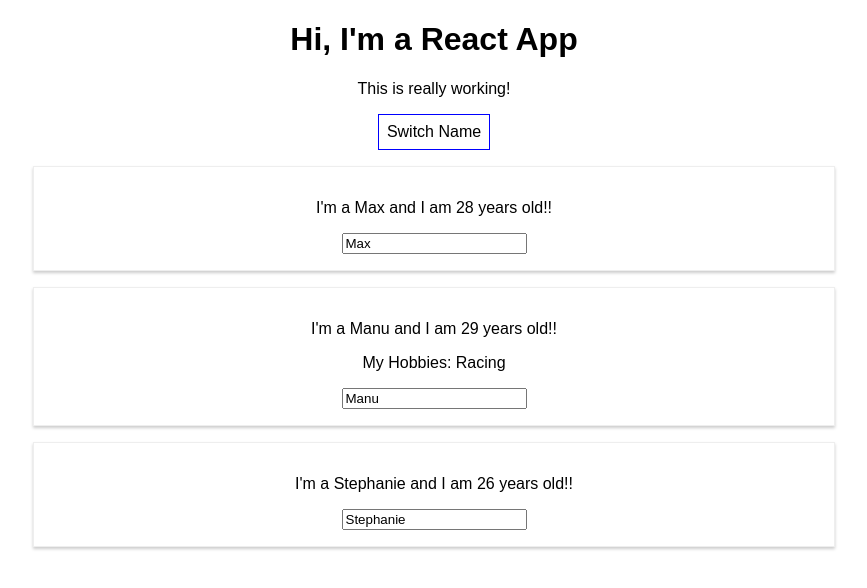
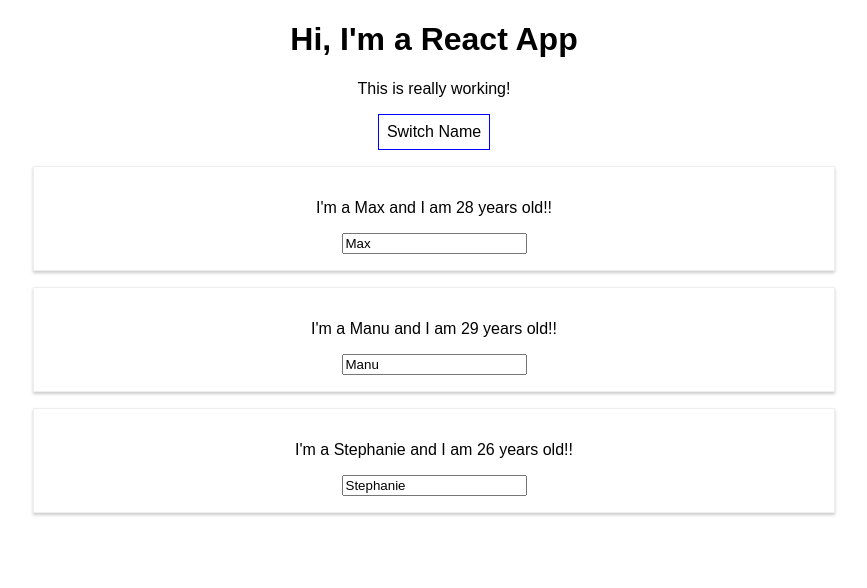
Before and after one commit to amadi5892/React_Guide, a React (Create React App) app: page / in a window 1280 px wide. Both pictures are taken after a click on the button "Switch Name". Shown: the top 588 px of the page, without its empty margins (206-1073 px from the left). Built offline with nearby package versions, Linux system fonts and the light colour scheme.

Commit message:
mapped an output list

```diff
--- a/src/App.js
+++ b/src/App.js
@@ -92,7 +92,12 @@ class App extends Component {
     if (this.state.showPersons) {
       persons = (
         <div>
-            <Person
+          {this.state.persons.map(person => {
+            return <Person
+            name={person.name}
+            age={person.age} />
+          })}
+            {/* <Person
             name={this.state.persons[0].name}
             age={this.state.persons[0].age}/>
             <Person
@@ -102,7 +107,7 @@ class App extends Component {
             changed={this.nameChangeHandler}>My Hobbies: Racing</Person>
             <Person
             name={this.state.persons[2].name}
-            age={this.state.persons[2].age}/>
+            age={this.state.persons[2].age}/> */}
         </div>
       );
     }
```
